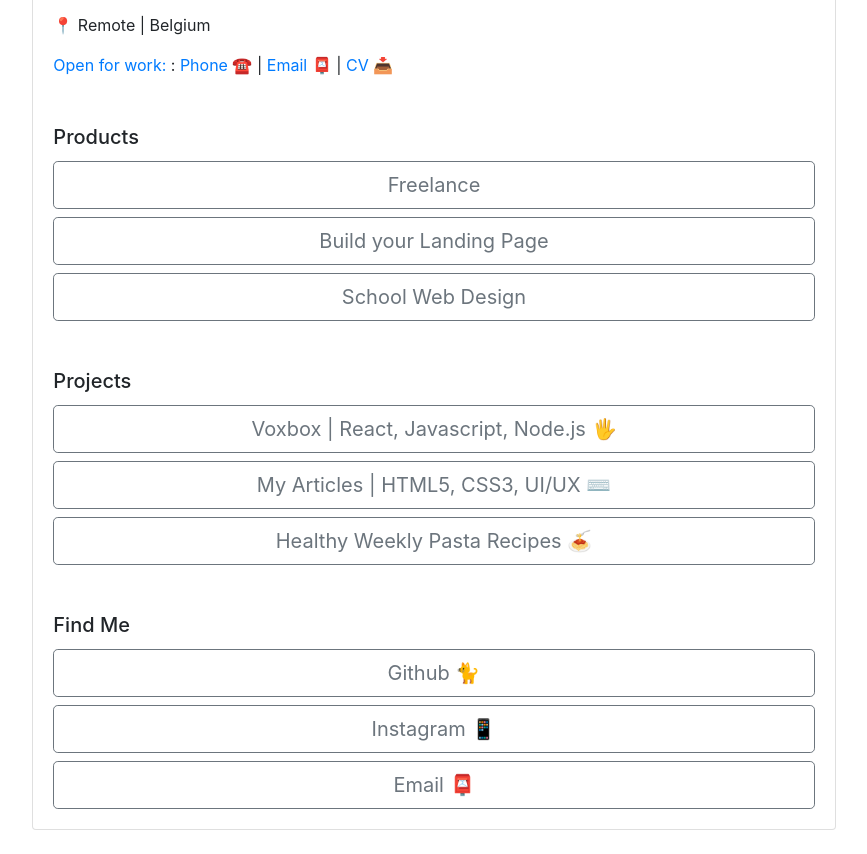
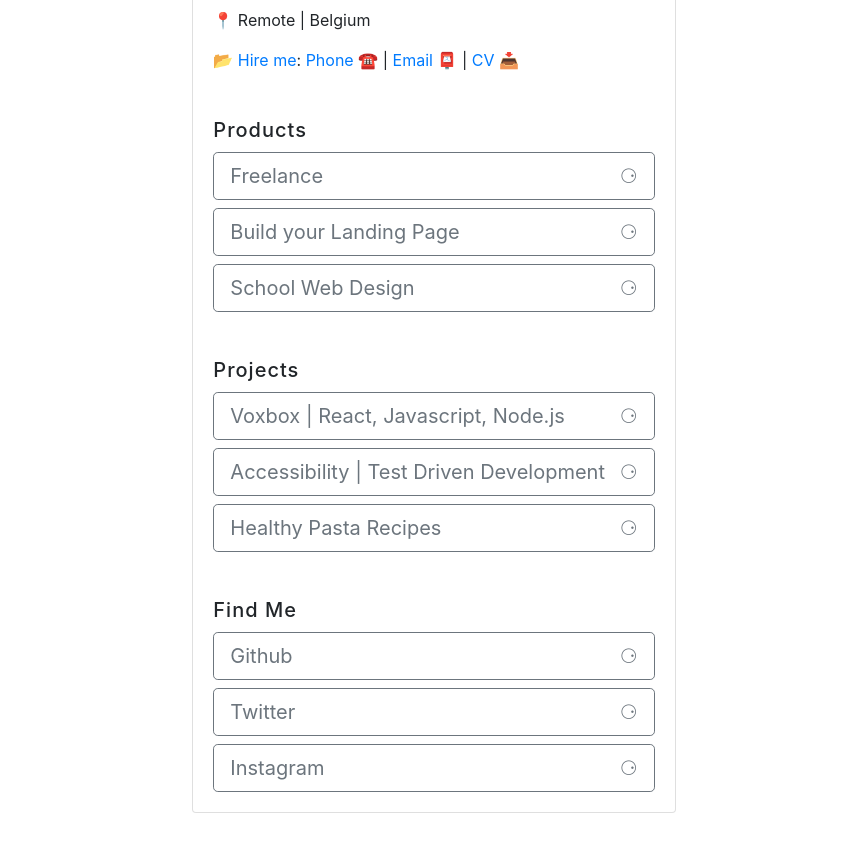
Before and after one commit to LujiAnna/LujiAnna.github.io, a plain HTML site: page index.html in a window 1280 px wide. Shown: the part 186-1040 px from the top of the page, without its empty margins (206-1073 px from the left). Drawn offline with nearby package versions, Linux system fonts and the light colour scheme.

Commit message:
change icon

```diff
--- a/index.html
+++ b/index.html
@@ -14,6 +14,26 @@
     <link rel="icon" href="./favicon.ico" type="image/x-icon">
 
     <title>Anna Ikoki</title>
+
+    <style>
+        a.left {
+            text-align: left;
+        }
+
+        a span.right {
+            float: right;
+        }
+
+        body {
+            max-width: 800px;
+        }
+
+        .card-title {
+            letter-spacing: 1px;
+            font-weight: 500;
+            line-height: 100%;
+        }
+    </style>
 </head>
 
 <body class="container-fluid mt-4">
@@ -28,35 +48,34 @@
                 <h1 class="card-title"> Anna <small class="text-muted">Ikoki</small></h1>
                 <p class="card-text">⚙️ Tech Stack: Javascript | Node | React</p>
                 <p class="card-text">📍 Remote | Belgium</p>
-                <p class="card-text"><a class="link-dark" href="https://www.linkedin.com/in/annaikoki/" title="My linked in">Open for work:
-                </a>:
+                <p class="card-text">📂 <a class="link-dark" href="https://www.linkedin.com/in/annaikoki/" title="My linked in">Hire me</a>:
                     <a class="link-dark" href="tel:+32-487-412-183" title="Call me">Phone ☎️
                     </a> | <a class="link-dark" href="mailto:ikokianna@gmail.com" target="_blank" title="Write me an email">Email 📮
                     </a> | <a class="link-dark" href="anna_cv_mar_2021.pdf" target="_blank" title="Download my CV"> CV 📥 </a></p>
 
                 <div class=" d-grid gap-2 mt-5">
                     <h5 class="card-title ">Products</h5>
-                    <a class="btn btn-lg btn-block btn-outline-secondary" href="https://annaikoki.netlify.app/">Freelance</a>
-                    <a class="btn btn-lg btn-block btn-outline-secondary" href="https://webb-app.netlify.app">Build your Landing Page</a>
-                    <a class="btn btn-lg btn-block btn-outline-secondary" href="https://webedu.netlify.app">School Web Design</a>
+                    <a class="btn btn-lg btn-block btn-outline-secondary left" href="https://annaikoki.netlify.app/">Freelance <span class="right"> ⚆</span></a>
+                    <a class="btn btn-lg btn-block btn-outline-secondary left" href="https://webb-app.netlify.app">Build your Landing Page <span class="right"> ⚆</span></a>
+                    <a class="btn btn-lg btn-block btn-outline-secondary left" href="https://webedu.netlify.app">School Web Design <span class="right"> ⚆</span></a>
 
                 </div>
 
                 <div class="d-grid gap-2 mt-5">
                     <h5 class="card-title">Projects</h5>
-                    <a class="btn btn-lg btn-block btn-outline-secondary" href="https://voxbox.herokuapp.com">Voxbox | React, Javascript, Node.js 🖐️ </a>
-                    <a class="btn btn-lg btn-block btn-outline-secondary" href="https://annaikoki.netlify.app/blog/blog.html">My Articles | HTML5, CSS3, UI/UX ⌨️ </a>
-                    <a class="btn btn-lg btn-block btn-outline-secondary" href="https://www.amazon.com/dp/B074Y4G4PN/ref=redir_mobile_desktop?_encoding=UTF8&dpID=51%2BUpPIG9lL&dpPl=1&keywords=anna%20emanuel&pi=AC_SX236_SY340_QL65&qid=1504170499&ref=plSrch&ref_=mp_s_a_1_3&sr=8-3">Healthy Weekly Pasta Recipes 🍝 </a>
+                    <a class="btn btn-lg btn-block btn-outline-secondary left" href="https://voxbox.herokuapp.com">Voxbox | React, Javascript, Node.js <span class="right"> ⚆</span></a>
+                    <a class="btn btn-lg btn-block btn-outline-secondary left" href="https://annaikoki.netlify.app/blog/blog.html">Accessibility | Test Driven Development <span class="right"> ⚆</span></a>
+                    <a class="btn btn-lg btn-block btn-outline-secondary left" href="https://www.amazon.com/dp/B074Y4G4PN/ref=redir_mobile_desktop?_encoding=UTF8&dpID=51%2BUpPIG9lL&dpPl=1&keywords=anna%20emanuel&pi=AC_SX236_SY340_QL65&qid=1504170499&ref=plSrch&ref_=mp_s_a_1_3&sr=8-3">Healthy Pasta Recipes <span class="right"> ⚆</span></a>
                 </div>
 
                 <div class="d-grid gap-2 mt-5">
                     <h5 class="card-title">Find Me</h5>
 
-                    <a class="btn btn-lg btn-block btn-outline-secondary" href="https://github.com/LujiAnna">Github 🐈 </a>
+                    <a class="btn btn-lg btn-block btn-outline-secondary left" href="https://github.com/LujiAnna">Github <span class="right"> ⚆</span></a>
                     <!-- <a class="btn btn-lg btn-block btn-outline-secondary" href="https://www.linkedin.com/in/annaikoki/">Linkedin 🔗 </a> -->
-                    <!-- <a class="btn btn-lg btn-block btn-outline-secondary" href="https://twitter.com/IkokiAnna">Twitter 🐦 </a> -->
-                    <a class="btn btn-lg btn-block btn-outline-secondary" href="https://www.instagram.com/anna_twentytwenty/">Instagram 📱 </a>
-                    <a class="btn btn-lg btn-block btn-outline-secondary" href="mailto:ikokianna@gmail.com" target="_blank" title="Write me an email">Email 📮 </a>
+                    <a class="btn btn-lg btn-block btn-outline-secondary left" href="https://twitter.com/IkokiAnna">Twitter <span class="right"> ⚆</span></a>
+                    <a class="btn btn-lg btn-block btn-outline-secondary left" href="https://www.instagram.com/anna_twentytwenty/">Instagram <span class="right"> ⚆</span></a>
+                    <!-- <a class="btn btn-lg btn-block btn-outline-secondary" href="mailto:ikokianna@gmail.com" target="_blank" title="Write me an email">Email 📮 </a> -->
 
                 </div>
 
```
